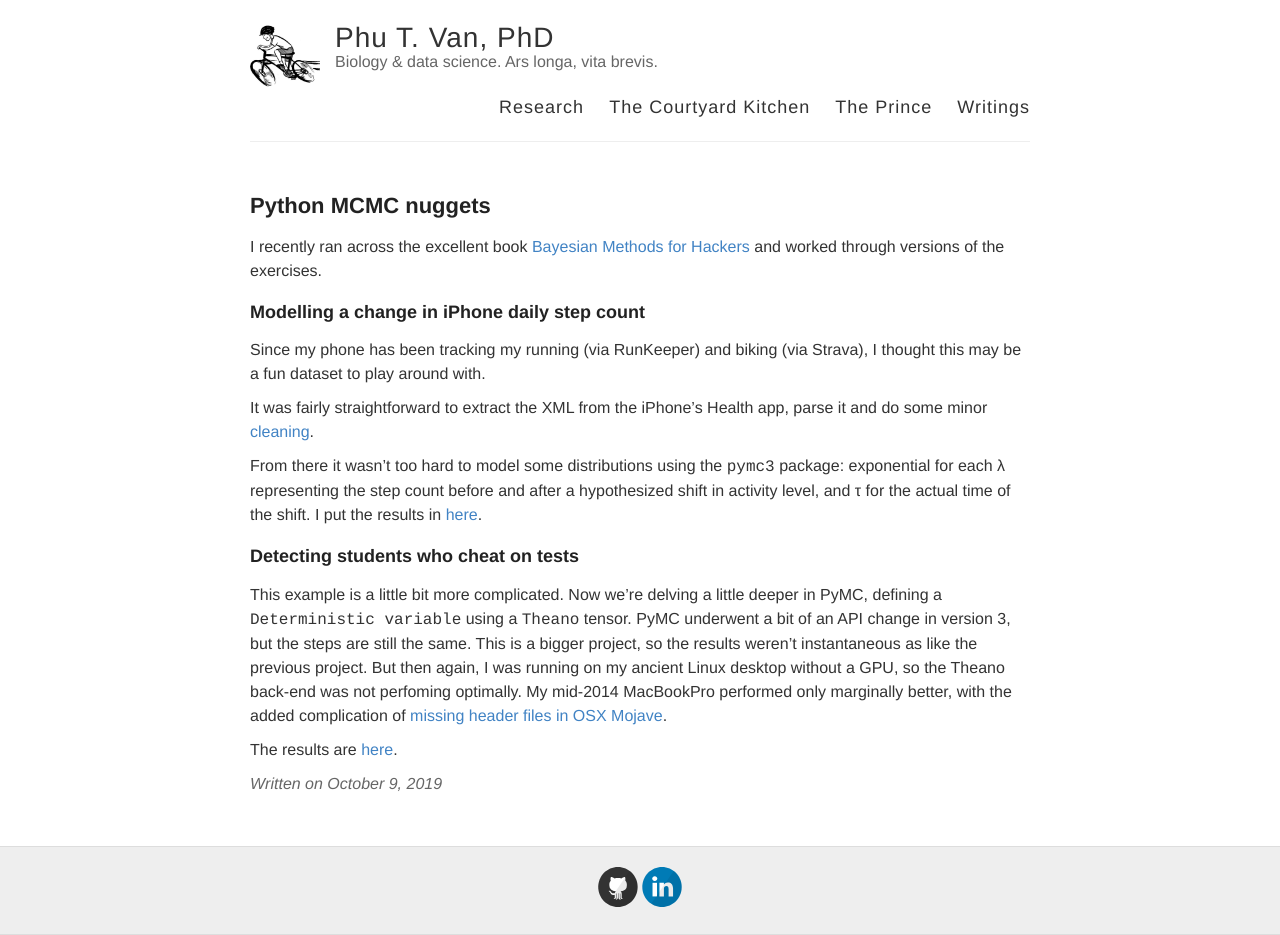
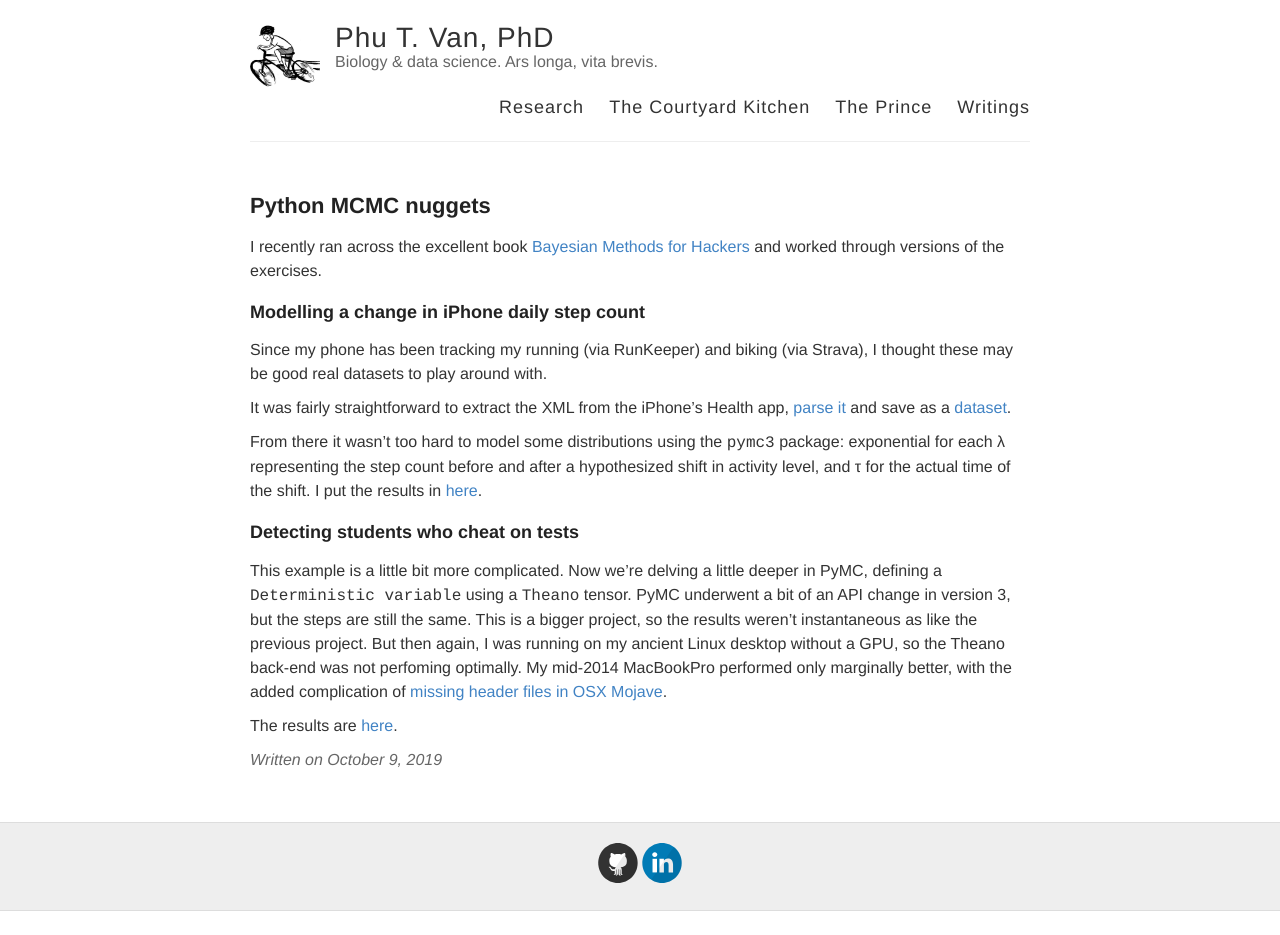
Before and after one commit to ptvan/ptvan.github.io, a Jekyll site: the page built from _posts/2019-10-09-Python-MCMC-nuggets.md, in a window 1280 px wide. Built offline with Jekyll 4.4.1, drawn with Linux system fonts in a browser that asks for light colours; after the commit the page ends 911 px from its top, so only the background shows below that.

Commit message:
updated Python MCMC nuggets blogpost

```diff
--- a/_posts/2019-10-09-Python-MCMC-nuggets.md
+++ b/_posts/2019-10-09-Python-MCMC-nuggets.md
@@ -7,10 +7,9 @@ I recently ran across the excellent book [Bayesian Methods for Hackers](https://
 
 ### Modelling a change in iPhone daily step count
 
-Since my phone has been tracking my running (via RunKeeper)
-and biking (via Strava), I thought this may be a fun dataset to play around with.
+Since my phone has been tracking my running (via RunKeeper) and biking (via Strava), I thought these may be good real datasets to play around with.
 
-It was fairly straightforward to extract the XML from the iPhone's Health app, parse it and do some minor [cleaning](https://github.com/ptvan/R-snippets/blob/master/parse_apple_health_export.R).
+It was fairly straightforward to extract the XML from the iPhone's Health app, [parse it](https://github.com/ptvan/R-snippets/blob/master/parse_apple_health_export.R) and save as a [dataset](https://github.com/ptvan/datasets/tree/master/iphone_health).
 
 From there it wasn't too hard to model some distributions using the `pymc3` package: exponential for each &lambda; representing the step count before and after a hypothesized shift in activity level, and &tau; for the actual time of the shift. I put the results in [here](https://github.com/ptvan/python-snippets/blob/master/mcmc_iphone_stepcounts.py).
 
```
